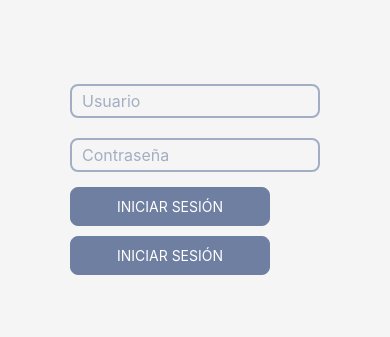
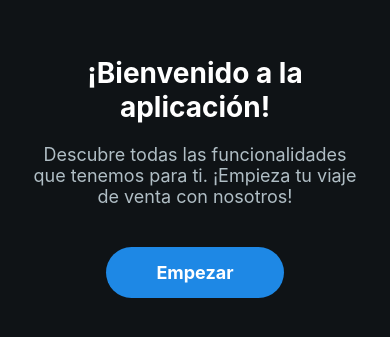
Before and after one commit to AndyPineda1/StreetWearApp, a React Native app in the folder streetwear-app/: screen /Onboarding in a window 390 px wide. Shown: the part 245-582 px from the top of the page. Built offline with nearby package versions, Linux system fonts and the light colour scheme; no server answers.

Commit message:
On boarding se hizo

```diff
--- a/streetwear-app/App.js
+++ b/streetwear-app/App.js
@@ -6,15 +6,17 @@ import sesion from './src/screens/sesion';
 import navigator from './src/navigation/navigator';
 import registro from './src/screens/registro';
 import productoinfo from './src/screens/ProductoInfo';
+import Onboarding from './src/screens/Onboarding';
 
 export default function App() {
   const Stack = createNativeStackNavigator();
   return (
     <NavigationContainer>
       <Stack.Navigator
-        initialRouteName='sesion'
+        initialRouteName='Onboarding'
         screenOptions={{ headerShown: false }}>
 
+        <Stack.Screen name="Onboarding" component={Onboarding} />
         <Stack.Screen name="sesion" component={sesion} />
         <Stack.Screen name="navigator" component={navigator} />
         <Stack.Screen name="registro" component={registro} />
--- /dev/null
+++ b/streetwear-app/src/screens/Onboarding.js
@@ -0,0 +1,53 @@
+import React from 'react';
+import { View, Text, TouchableOpacity, StyleSheet, Image } from 'react-native';
+
+export default function Onboarding({ navigation }) {
+    return (
+        <View style={styles.container}>
+            <Text style={styles.title}>¡Bienvenido a la aplicación!</Text>
+            <Text style={styles.description}>
+                Descubre todas las funcionalidades que tenemos para ti. ¡Empieza tu viaje de venta con nosotros!
+            </Text>
+            <TouchableOpacity
+                style={styles.button}
+                onPress={() => navigation.replace('sesion')}>
+                <Text style={styles.buttonText}>Empezar</Text>
+            </TouchableOpacity>
+        </View>
+    );
+}
+
+const styles = StyleSheet.create({
+    container: {
+        flex: 1,
+        justifyContent: 'center',
+        alignItems: 'center',
+        padding: 20,
+        backgroundColor: '#0F1316',
+    },
+    title: {
+        fontSize: 28,
+        fontWeight: 'bold',
+        color: '#FFF',
+        marginBottom: 20,
+        textAlign: 'center',
+    },
+    description: {
+        fontSize: 18,
+        color: '#B0BEC5',
+        textAlign: 'center',
+        marginBottom: 40,
+        paddingHorizontal: 10,
+    },
+    button: {
+        backgroundColor: '#1E88E5',
+        paddingVertical: 15,
+        paddingHorizontal: 50,
+        borderRadius: 30,
+    },
+    buttonText: {
+        fontSize: 18,
+        color: '#FFF',
+        fontWeight: 'bold',
+    },
+});
```
